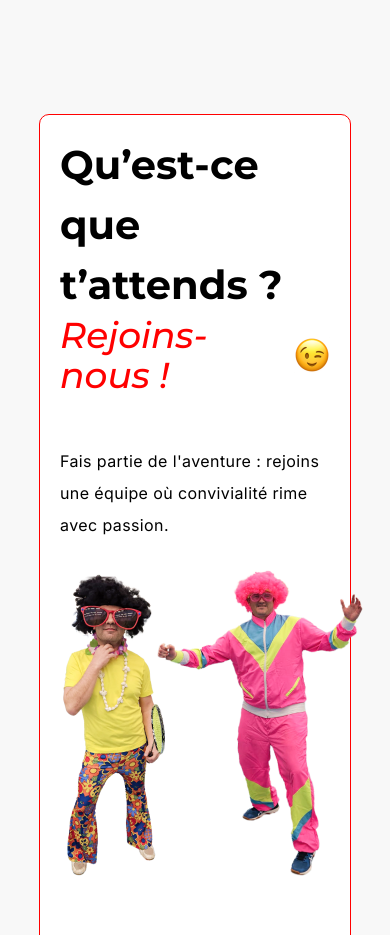
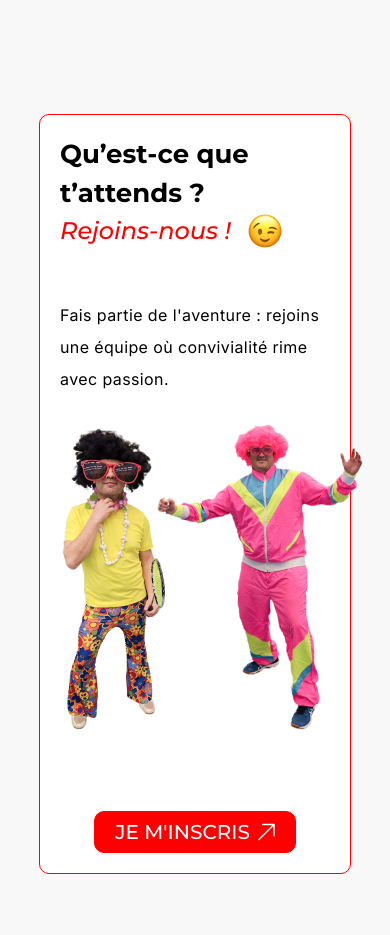
Before and after one commit to Matsuel/CACBO-Badminton, a Next.js app: page / in a window 390 px wide. Shown: the part 1500-2435 px from the top of the page. Built offline with nearby package versions, Linux system fonts and the light colour scheme; a web font is replaced by a local one.

Commit message:
Page Home -> Edit text size

```diff
--- a/src/pages/index.tsx
+++ b/src/pages/index.tsx
@@ -126,8 +126,8 @@ export default function Home() {
                 <div className="2xl:w-[50%] w-full h-auto flex flex-col items-start justify-center gap-[50px]">
                     <div className="w-[100%] h-auto flex flex-col items-start justify-center gap-0">
 
-                        <h3 className="font-Montserrat font-bold text-[40px]">Qu’est-ce que t’attends ?</h3>
-                        <h4 className="flex flex-row items-center gap-4 font-Montserrat font-medium text-4xl text-redcolor italic">Rejoins-nous ! <Emoji name="wink" width={36} /></h4>
+                        <h3 className="font-Montserrat font-bold xl:text-[40px] md:text-[36px] sm:text-3xl text-[26px]">Qu’est-ce que t’attends ?</h3>
+                        <h4 className="flex flex-row items-center gap-4 font-Montserrat font-medium xl:text-4xl md:text-[32px] sm:text-[28px] text-2xl text-redcolor italic">Rejoins-nous ! <Emoji name="wink" width={36} /></h4>
 
                     </div>
 
```
